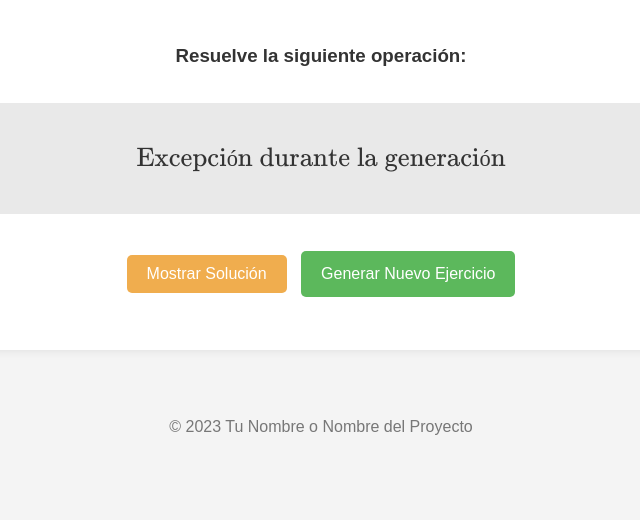
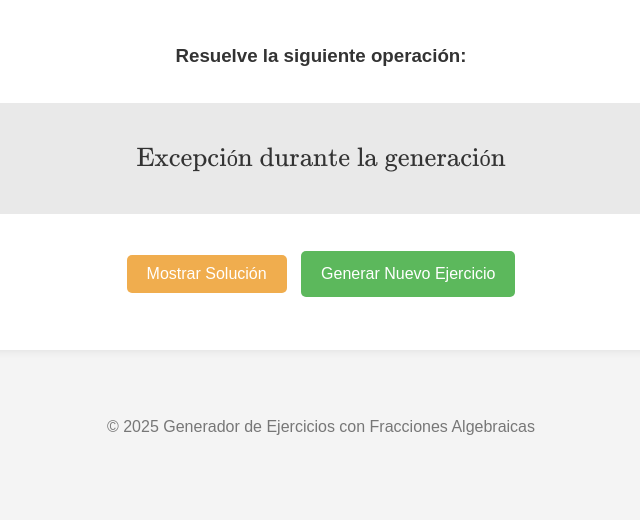
Before and after one commit to antonio-moliere/fractions_generator, a Flask app: page / in a window 1280 px wide. Shown: the part 179-699 px from the top of the page, without its empty margins (319-959 px from the left). Run offline with Flask 2, Linux system fonts and the light colour scheme.

Commit message:
Update base.html

```diff
--- a/templates/base.html
+++ b/templates/base.html
@@ -32,7 +32,7 @@
         {% endblock %}
     </main>
     <footer>
-        <p>© 2023 Tu Nombre o Nombre del Proyecto</p>
+        <p>© 2025 Generador de Ejercicios con Fracciones Algebraicas</p>
     </footer>
     <!-- Puedes añadir aquí scripts JS globales si los necesitas -->
     <!-- <script src="{{ url_for('static', filename='js/script.js') }}"></script> -->
```
